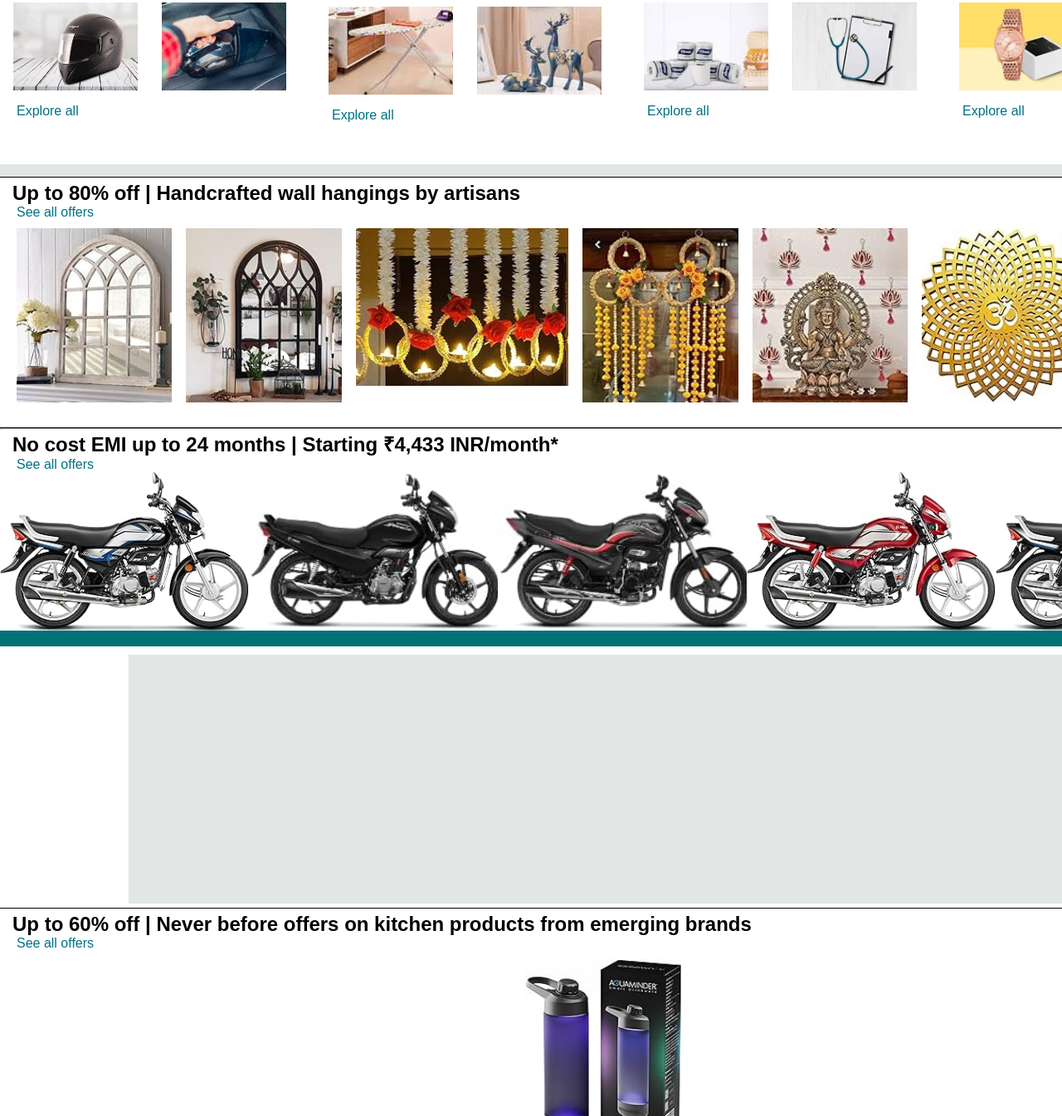
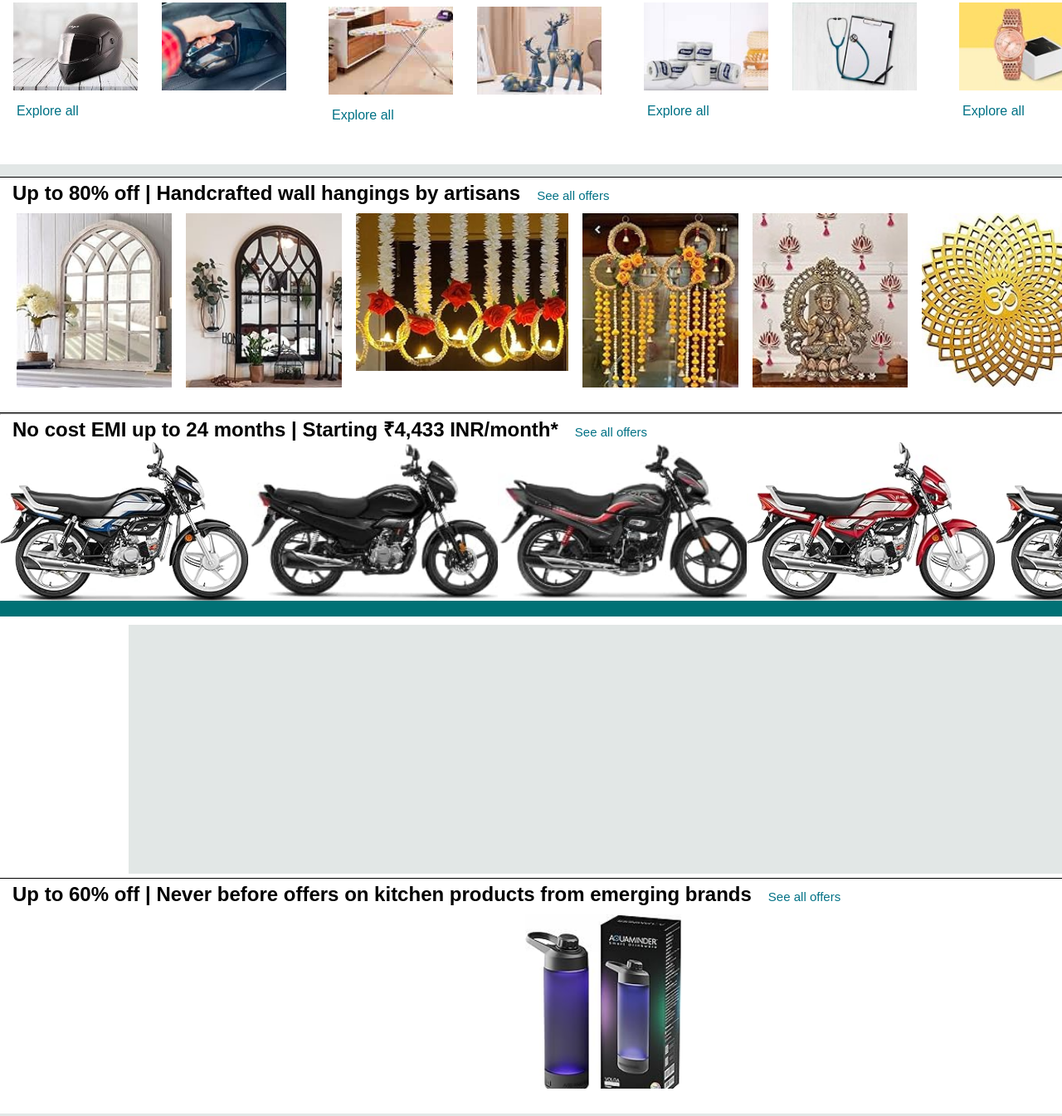
Before and after one commit to sushma074/Amazon-Clone, a plain HTML site: page index.html in a window 1280 px wide. Shown: the part 1137-2482 px from the top of the page at 83% size. Drawn offline with Linux system fonts and the light colour scheme.

Commit message:
Changing some style

```diff
--- a/index.html
+++ b/index.html
@@ -194,7 +194,7 @@
 
     <div class="Home-decor">
 
-        <h2>Up to 80% off | Handcrafted wall hangings by artisans</h2><a>See all offers</a>
+        <h2>Up to 80% off | Handcrafted wall hangings by artisans<a class="see-offer">See all offers</a></h2>
 
         <div class="decor">
 
@@ -215,7 +215,7 @@
 
     <div class="bike-shop">
         <hr>
-        <h2>No cost EMI up to 24 months | Starting ₹4,433 INR/month*</h2><a>See all offers</a>
+        <h2>No cost EMI up to 24 months | Starting ₹4,433 INR/month*<a class="see-offer">See all offers</a></h2>
 
         <div class="bike">
 
@@ -237,7 +237,7 @@
 
     <div class="Home-decor">
 
-        <h2>Up to 60% off | Never before offers on kitchen products from emerging brands</h2><a>See all offers</a>
+        <h2>Up to 60% off | Never before offers on kitchen products from emerging brands<a class="see-offer">See all offers</a></h2>
 
         <div class="decor">
 
--- a/style.css
+++ b/style.css
@@ -286,6 +286,11 @@ h2{
 
 }
 
+.see-offer{
+    font-size: 15px;
+    font-weight: lighter;
+}
+
 /*Combo-sec*/
 .combo-sec{
     display:flex;
```
